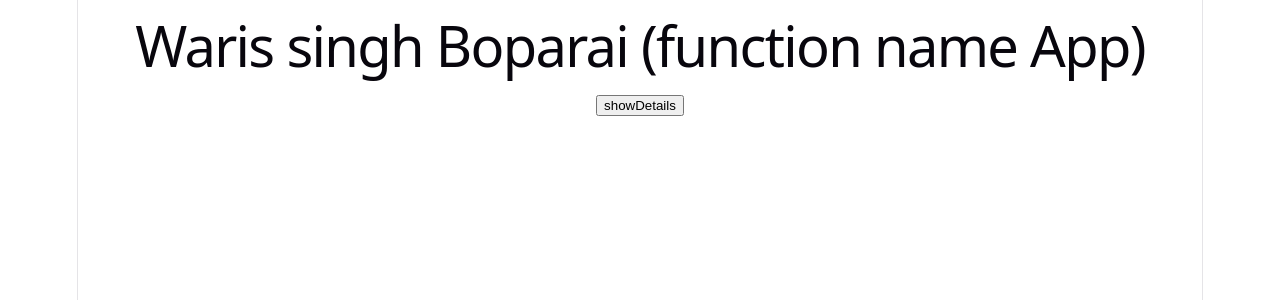
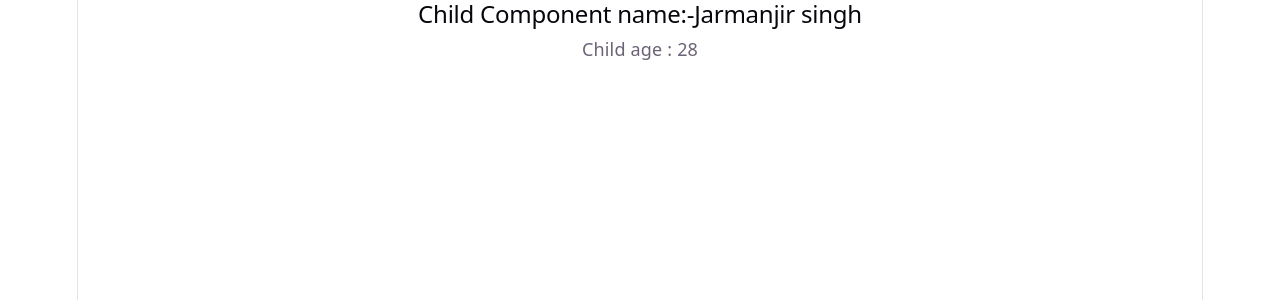
Before and after one commit to Harsimran141/ReactPractice, a React (Vite) app in the folder SecondApp/: page / in a window 1280 px wide. Shown: the top 300 px of the page. Built offline with nearby package versions, Linux system fonts and the light colour scheme.

Commit message:
Refactor App component: remove Task functionality and integrate ChildCom component for name and age display

```diff
--- a/SecondApp/src/App.jsx
+++ b/SecondApp/src/App.jsx
@@ -1,14 +1,12 @@
-import { useState } from "react";
-import Task from "./Task";
+import ChildCom from "./ChildCom";
+
 function App(){
-  const [show, setShow] = useState(false);
+  const name = "Jarmanjir singh";
+  const age = 28;
   return(
     <div>
-      <h1>Waris singh Boparai (function name App)</h1>
-      <button onClick={()=> setShow(!show)}>
-        {show ? "Hide" : "show"}
-        Details</button>
-    {show && <Task/>}
+
+    <ChildCom name={name} age={28}/>
     </div>
   )
 }
--- /dev/null
+++ b/SecondApp/src/ChildCom.jsx
@@ -0,0 +1,11 @@
+const ChildCom = ({name,age}) => {
+    console.log(name);
+
+    return(
+        <div>
+        <h2>Child Component name:-{name}</h2>
+          <p>Child age : {age}</p>
+        </div>
+    );
+}
+export default ChildCom;
```
